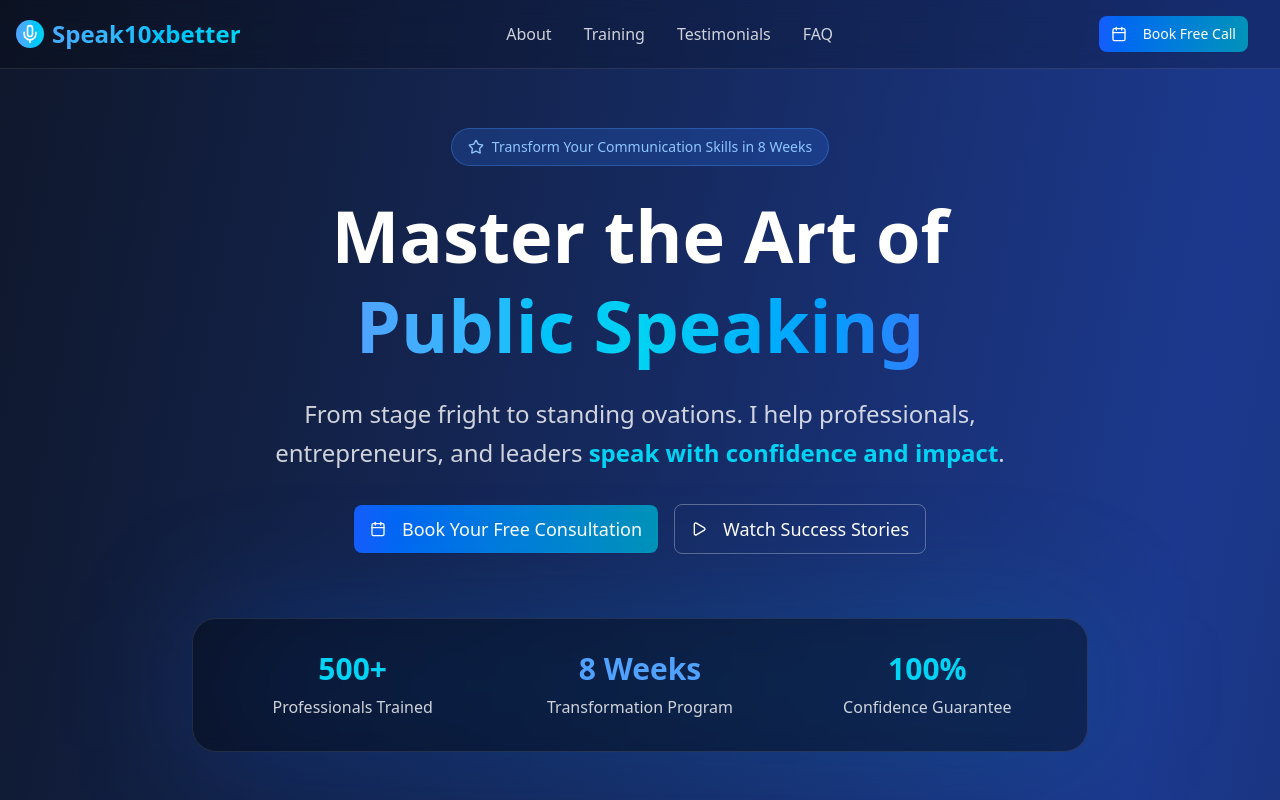
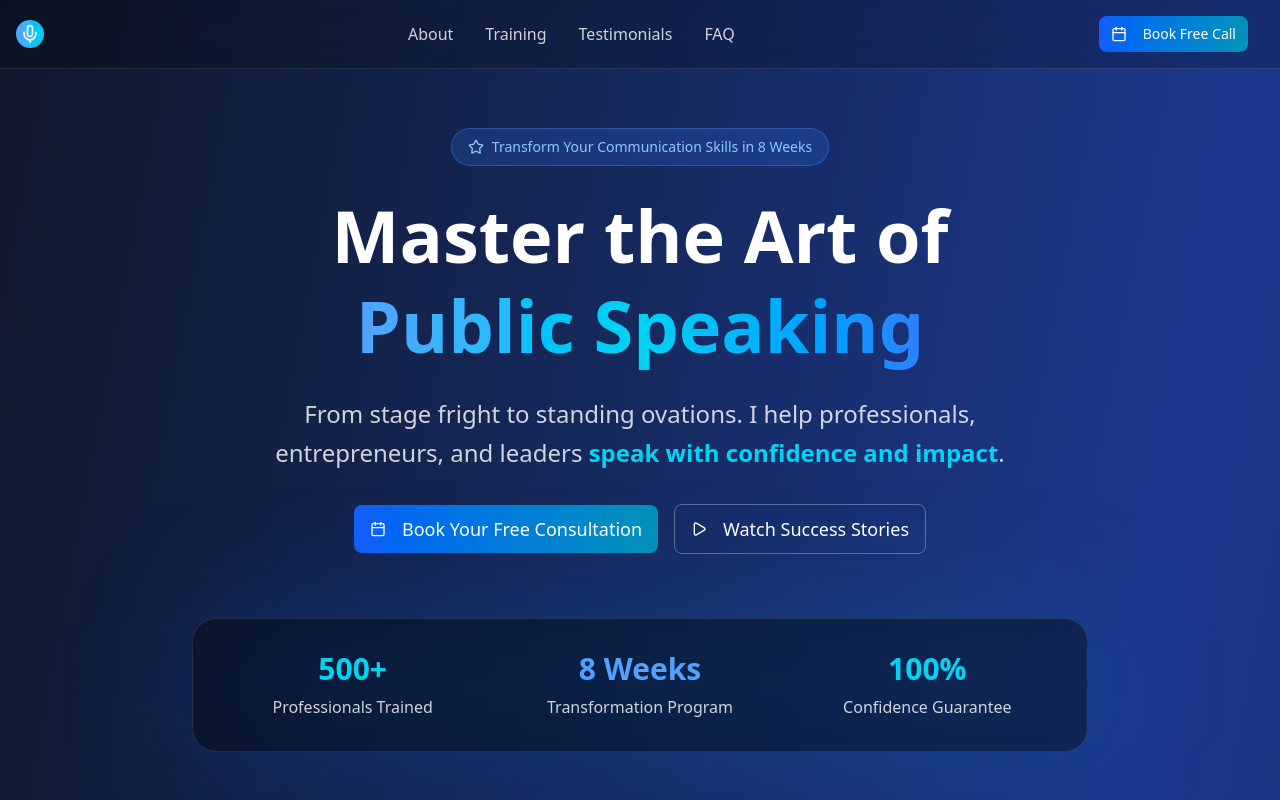
Before and after one commit to rdghostmann/Speak10xbetter, a Next.js app: page / in a window 1280 px wide. Shown: the top 800 px of the page. Built offline with nearby package versions, Linux system fonts and the light colour scheme.

Commit message:
Update Header.jsx

```diff
--- a/components/Header/Header.jsx
+++ b/components/Header/Header.jsx
@@ -26,7 +26,7 @@ export default function Header() {
       <span className="p-1 rounded-full bg-gradient-to-r from-blue-400 to-cyan-400 text-white">
         <Mic className="w-5 h-5" />
       </span>
-      Speak10xbetter
+
     </motion.div>
 
           <nav className="hidden md:flex items-center space-x-8">
```
